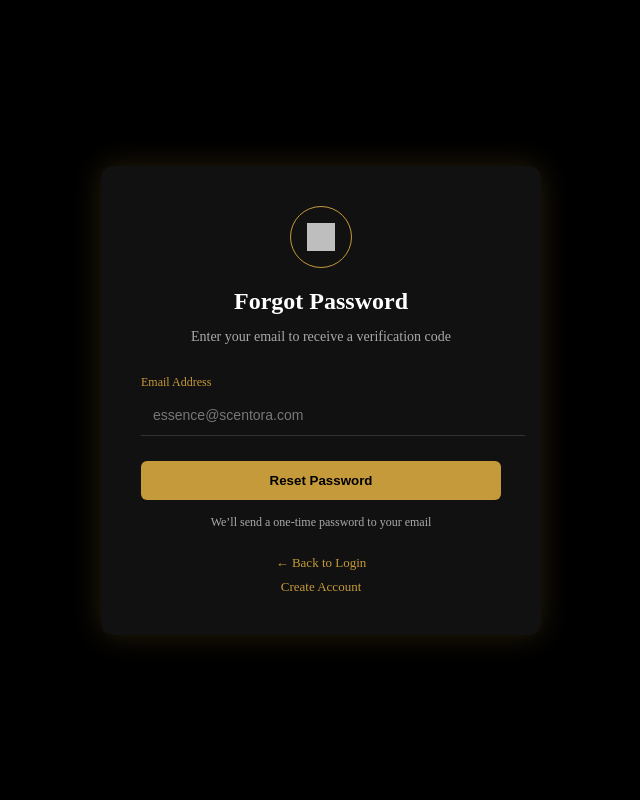
After one commit to aiswaryalakshmia/scentora, a Django app: page /forgot-password/ in a window 1280 px wide. The commit adds this page. Shown: the whole page, without its empty margins (319-959 px from the left). Run offline with Django 5.2, Linux system fonts and the light colour scheme; grey boxes are pictures that could not be loaded.

Commit message:
signup wip

```diff
--- /dev/null
+++ b/apps/authentication/static/css/forgot_password.css
@@ -0,0 +1,115 @@
+body {
+  margin: 0;
+  font-family: 'Playfair Display', serif;
+  background-color: #000;
+  color: #fff;
+  display: flex;
+  justify-content: center;
+  align-items: center;
+  height: 100vh;
+}
+
+.container {
+  display: flex;
+  justify-content: center;
+  align-items: center;
+}
+
+.card {
+  background-color: #111;
+  border-radius: 12px;
+  padding: 40px;
+  width: 360px;
+  text-align: center;
+  box-shadow: 0 0 30px rgba(197, 154, 58, 0.2);
+}
+
+.icon-circle {
+  width: 60px;
+  height: 60px;
+  border: 1px solid #c59a3a;
+  border-radius: 50%;
+  margin: 0 auto 20px;
+  display: flex;
+  align-items: center;
+  justify-content: center;
+}
+
+.icon-circle img {
+  width: 28px;
+  height: 28px;
+  filter: brightness(1.2);
+}
+
+h2 {
+  font-size: 24px;
+  margin-bottom: 10px;
+}
+
+.subtitle {
+  font-size: 14px;
+  color: #aaa;
+  margin-bottom: 30px;
+}
+
+label {
+  display: block;
+  text-align: left;
+  font-size: 12px;
+  color: #c59a3a;
+  margin-bottom: 5px;
+}
+
+input {
+  width: 100%;
+  padding: 12px;
+  background: transparent;
+  border: none;
+  border-bottom: 1px solid #333;
+  color: #fff;
+  font-size: 14px;
+  margin-bottom: 25px;
+}
+
+input::placeholder {
+  color: #777;
+}
+
+button {
+  width: 100%;
+  padding: 12px;
+  background-color: #c59a3a;
+  border: none;
+  color: #000;
+  font-weight: bold;
+  cursor: pointer;
+  border-radius: 6px;
+  transition: background 0.3s ease;
+}
+
+button:hover {
+  background-color: #e0b84a;
+}
+
+.note {
+  font-size: 12px;
+  color: #aaa;
+  margin-top: 15px;
+}
+
+.links {
+  margin-top: 25px;
+  display: flex;
+  flex-direction: column;
+  gap: 8px;
+}
+
+.links a {
+  color: #c59a3a;
+  text-decoration: none;
+  font-size: 13px;
+}
+
+.links a:hover {
+  text-decoration: underline;
+}
--- /dev/null
+++ b/apps/authentication/templates/forgot_password.html
@@ -0,0 +1,35 @@
+{% load static %}
+<!DOCTYPE html>
+<html lang="en">
+<head>
+  <meta charset="UTF-8">
+  <meta name="viewport" content="width=device-width, initial-scale=1.0">
+  <title>Scentora | Forgot Password</title>
+  <link rel="stylesheet" href="{% static 'css/forgot_password.css' %}">
+</head>
+<body>
+  <div class="container">
+    <div class="card">
+      <div class="icon-circle">
+        <img src="{% static 'images/unlock-icon.png' %}" alt="Unlock Icon">
+      </div>
+      <h2>Forgot Password</h2>
+      <p class="subtitle">Enter your email to receive a verification code</p>
+
+      <form method="post">
+        {% csrf_token %}
+        <label for="email">Email Address</label>
+        <input type="email" id="email" name="email" placeholder="essence@scentora.com" required>
+        <button type="submit">Reset Password</button>
+      </form>
+
+      <p class="note">We’ll send a one-time password to your email</p>
+
+      <div class="links">
+        <a href="{% url 'login' %}" class="back-link">← Back to Login</a>
+        <a href="{% url 'signup' %}" class="create-link">Create Account</a>
+      </div>
+    </div>
+  </div>
+</body>
+</html>
--- a/apps/authentication/templates/login.html
+++ b/apps/authentication/templates/login.html
@@ -35,7 +35,7 @@
           <input type="email" name="email" placeholder="Email Address" required>
           <div class="password-field">
             <input type="password" name="password" placeholder="Password" required>
-            <a href="#" class="forgot-link">Forgot Password?</a>
+            <a href="{% url 'forgot_password' %}" class="forgot-link">Forgot Password?</a>
           </div>
           <button type="submit">Sign In</button>
         </form>
--- a/apps/authentication/urls.py
+++ b/apps/authentication/urls.py
@@ -5,4 +5,6 @@ urlpatterns = [
     path('signup/', views.signup, name='signup'),
     path('login/', views.login_view, name='login'),
     path('', views.home, name='home'),
+    path('forgot-password/', views.forgot_password, name='forgot_password'),
+    path('verify-otp/', views.verify_otp, name='verify_otp'),
 ]
--- a/apps/authentication/views.py
+++ b/apps/authentication/views.py
@@ -1,6 +1,9 @@
 from django.shortcuts import render, redirect
-from .models import User
+from .models import User,OTP
 from django.contrib.auth import authenticate, login
+import random
+from django.core.mail import send_mail
+from django.conf import settings
 
 
 def signup(request):
@@ -76,3 +79,44 @@ def login_view(request):
 def home(request):
 
     return render(request, 'home.html')
+
+def forgot_password(request):
+
+    if request.method == 'POST':
+
+        email = request.POST.get('email')
+
+        try:
+
+            user = User.objects.get(email=email)
+
+            otp = str(random.randint(100000, 999999))
+
+            OTP.objects.create(
+                user=user,
+                otp_code=otp
+            )
+
+            send_mail(
+                'Scentora Password Reset OTP',
+                f'Your OTP is {otp}',
+                settings.EMAIL_HOST_USER,
+                [email],
+                fail_silently=False,
+            )
+
+            request.session['reset_email'] = email
+
+            return redirect('verify_otp')
+
+        except User.DoesNotExist:
+
+            print('User does not exist')
+
+    return render(
+        request,
+        'forgot_password.html'
+    )
+
+def verify_otp(request):
+    return render(request, 'verify_otp.html')
```
Also changed, not shown: apps/authentication/static/css/verify_otp.css (added, +118 -0 lines), apps/authentication/templates/verify_otp.html (added, +60 -0 lines).
